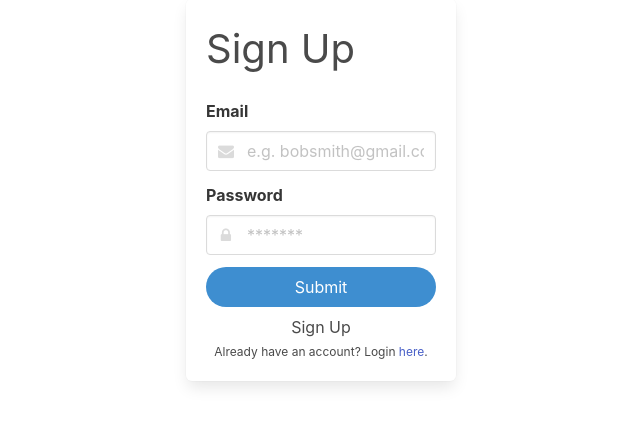
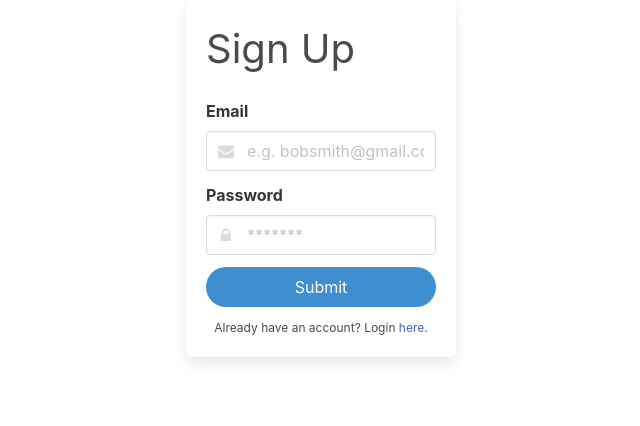
Before and after one commit to reyesenamorado97/312-Project, a Flask app: page /signupForm in a window 1280 px wide. Shown: the part 171-597 px from the top of the page, without its empty margins (319-959 px from the left). Run offline with Flask 3, Linux system fonts and the light colour scheme; some libraries are stand-ins or nearby versions.

Commit message:
got rid of unneeded text

```diff
--- a/battleship/templates/login.html
+++ b/battleship/templates/login.html
@@ -87,7 +87,7 @@
                   </div>
 
                   <div class="buttons is-centered my-1">
-                    <input type="submit" class="button is-primary is-centered is-fullwidth is-rounded is-primary">Login</input>
+                    <input type="submit" class="button is-primary is-centered is-fullwidth is-rounded is-primary"></input>
                   </div>
                   <div class="is-size-7-desktop is-size-6-mobile has-text-centered">Need an account? Sign up <a href="/signupForm">here</a>.</div>
                 </form>
--- a/battleship/templates/signup.html
+++ b/battleship/templates/signup.html
@@ -80,8 +80,7 @@
                   </div>
 
                   <div class="buttons is-centered my-1">
-                    <!-- <button class="button is-primary is-centered is-fullwidth is-rounded" onclick="CheckEmail(); window.location.href='/src/home/home.html';">Login</button> -->
-                    <input type="submit" class="button is-primary is-centered is-fullwidth is-rounded is-info">Sign Up</input>
+                    <input type="submit" class="button is-primary is-centered is-fullwidth is-rounded is-info"></input>
                   </div>
                   <div class="is-size-7-desktop is-size-6-mobile has-text-centered">Already have an account? Login <a href="/loginForm">here</a>.</div>
                 </form>
```
Also changed, not shown: battleship/app.py (+0 -10 lines).
